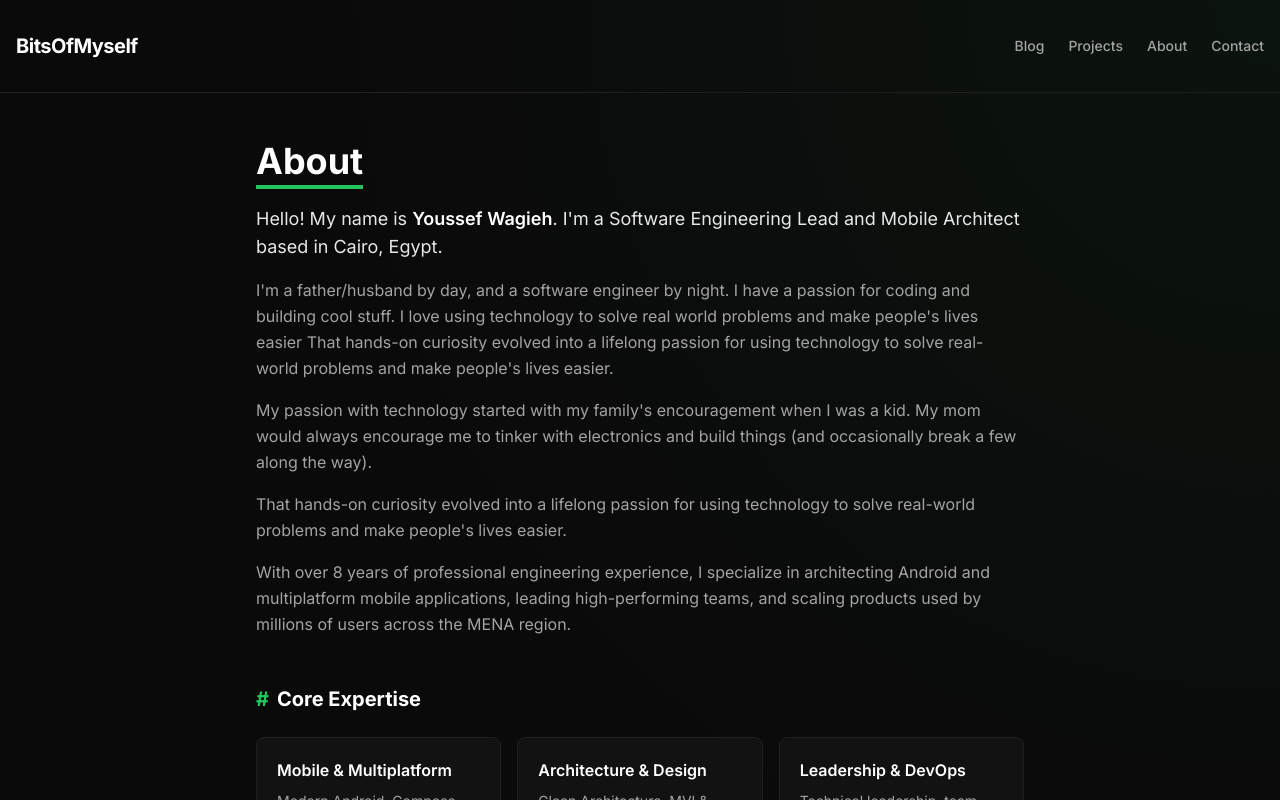
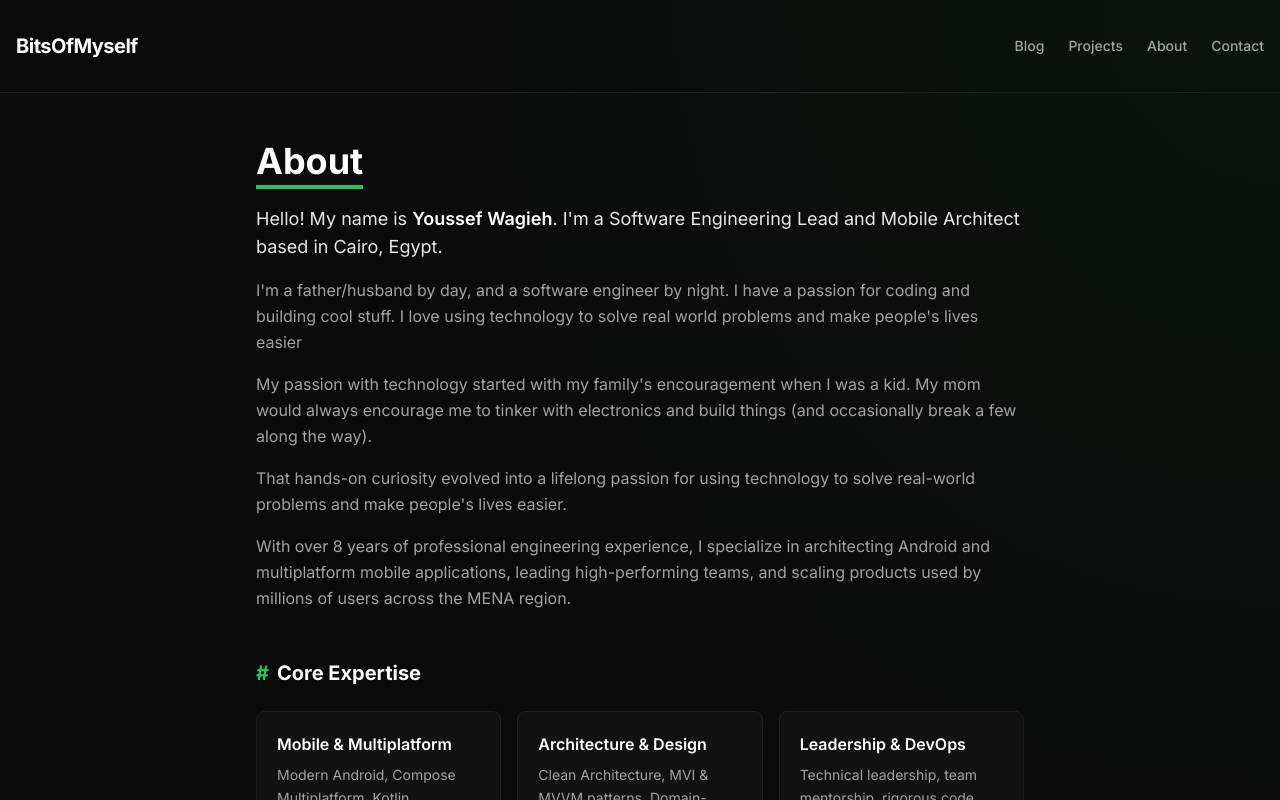
Before and after one commit to joeyoggie/bitsofmyself, a Next.js app: page /about in a window 1280 px wide. Shown: the top 800 px of the page. Built offline with nearby package versions, Linux system fonts and the light colour scheme.

Commit message:
update about page

```diff
--- a/src/app/about/page.tsx
+++ b/src/app/about/page.tsx
@@ -20,7 +20,6 @@ export default function AboutPage() {
                     </p>
                     <p className="text-dark-muted">
                         I'm a father/husband by day, and a software engineer by night. I have a passion for coding and building cool stuff. I love using technology to solve real world problems and make people's lives easier
-                        That hands-on curiosity evolved into a lifelong passion for using technology to solve real-world problems and make people's lives easier.
                     </p>
                     <p className="text-dark-muted">
                         My passion with technology started with my family's encouragement when I was a kid. My mom would always encourage me to tinker with electronics and build things (and occasionally break a few along the way).
```
